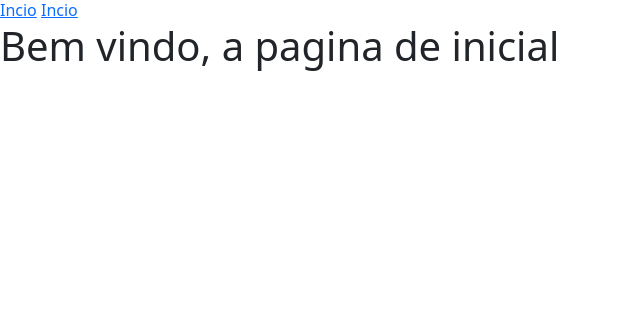
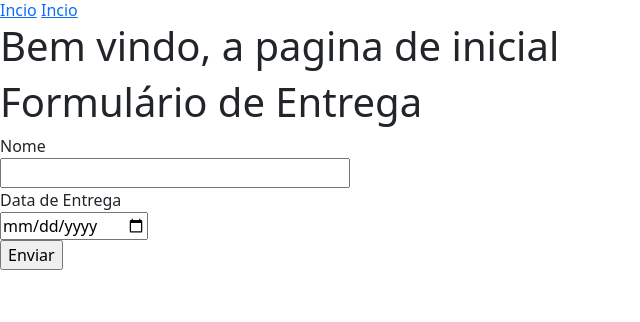
Before and after one commit to mrmateussiilva/sgpFinderBit, a Flask app: page / in a window 1280 px wide. Shown: the part 58-380 px from the top of the page, without its empty margins (0-640 px from the left). Run offline with Flask 3, Linux system fonts and the light colour scheme.

Commit message:
Testando os formularios do flaks

```diff
--- a/sgp/app.py
+++ b/sgp/app.py
@@ -1,20 +1,28 @@
 from flask import Flask,render_template,request,redirect
+from flask_wtf import FlaskForm
+from wtforms import StringField
+from wtforms.validators import DataRequired
+from forms import EntregaForm
+
+
+app = Flask(__name__)
+app.config['SECRET_KEY'] = 'sua_chave_secreta'
 
 
 
-
-app = Flask(__name__)
-
-
-
-@app.get("/")
-def index():
-    return render_template("index.html",title_page="Pagina Inicial")
+@app.route('/', methods=['GET', 'POST'])
+def formulario():
+    form = EntregaForm()
+    if form.validate_on_submit():
+        nome = form.nome.data
+        data_entrega = form.data_entrega.data
+        return render_template("sucess_pedido.html",title_page="Pedido Sucess",name=nome,date=data_entrega)
+    return render_template('formulario.html', form=form)
 
 @app.route("/criar")
 def criar_pedido():
     return render_template("product.html",title_page="Criar Pedido")
-    pass
+
 
 
 if __name__ == "__main__":
--- /dev/null
+++ b/sgp/forms.py
@@ -0,0 +1,8 @@
+from flask_wtf import FlaskForm
+from wtforms import StringField, DateField, SubmitField
+from wtforms.validators import DataRequired
+
+class EntregaForm(FlaskForm):
+    nome = StringField('Nome', validators=[DataRequired()])
+    data_entrega = DateField('Data de Entrega', format='%Y-%m-%d', validators=[DataRequired()])
+    submit = SubmitField('Enviar')
--- /dev/null
+++ b/sgp/templates/formulario.html
@@ -0,0 +1,25 @@
+{% extends 'base.html' %}
+{% block content %}
+<h1>Bem vindo, a pagina de inicial</h1>
+    <h1>Formulário de Entrega</h1>
+    <form method="POST">
+        {{ form.hidden_tag() }}
+        <div>
+            {{ form.nome.label }}<br>
+            {{ form.nome(size=32) }}<br>
+            {% for error in form.nome.errors %}
+                <span style="color: red;">[{{ error }}]</span>
+            {% endfor %}
+        </div>
+        <div>
+            {{ form.data_entrega.label }}<br>
+            {{ form.data_entrega() }}<br>
+            {% for error in form.data_entrega.errors %}
+                <span style="color: red;">[{{ error }}]</span>
+            {% endfor %}
+        </div>
+        <div>
+            {{ form.submit() }}
+        </div>
+    </form>
+    {% endblock %}
--- a/sgp/templates/index.html
+++ b/sgp/templates/index.html
@@ -1,4 +1,5 @@
 {% extends 'base.html' %}
 {% block content %}
 <h1>Bem vindo, a pagina de inicial</h1>
+
 {% endblock %}
```
Also changed, not shown: sgp/templates/sucess_pedido.html (added, +11 -0 lines).
